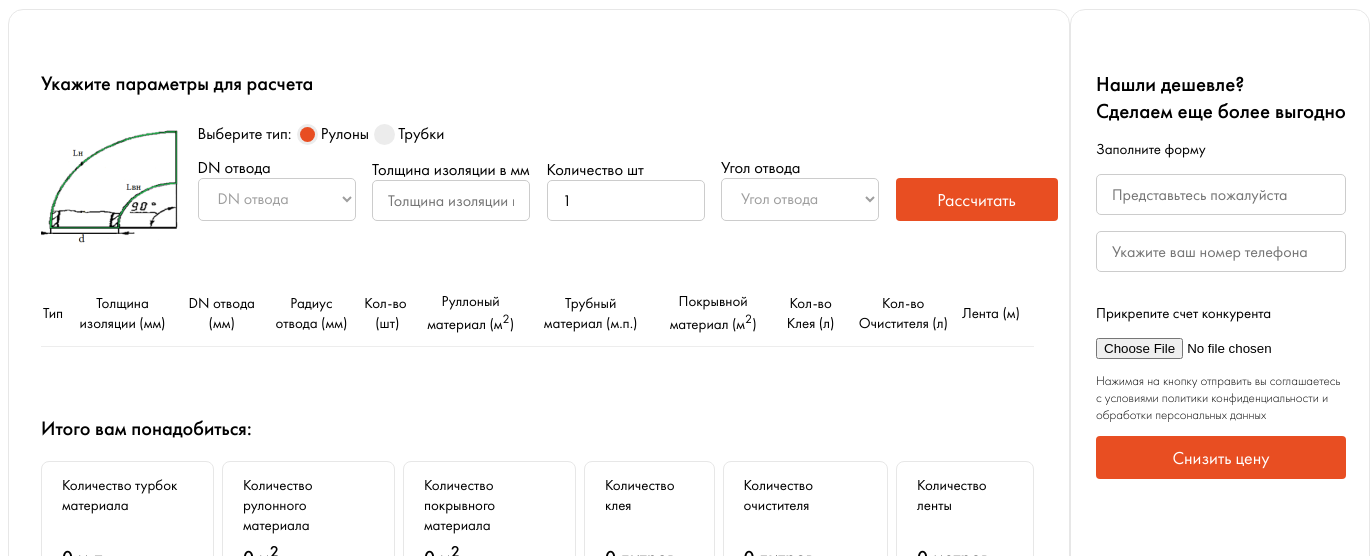
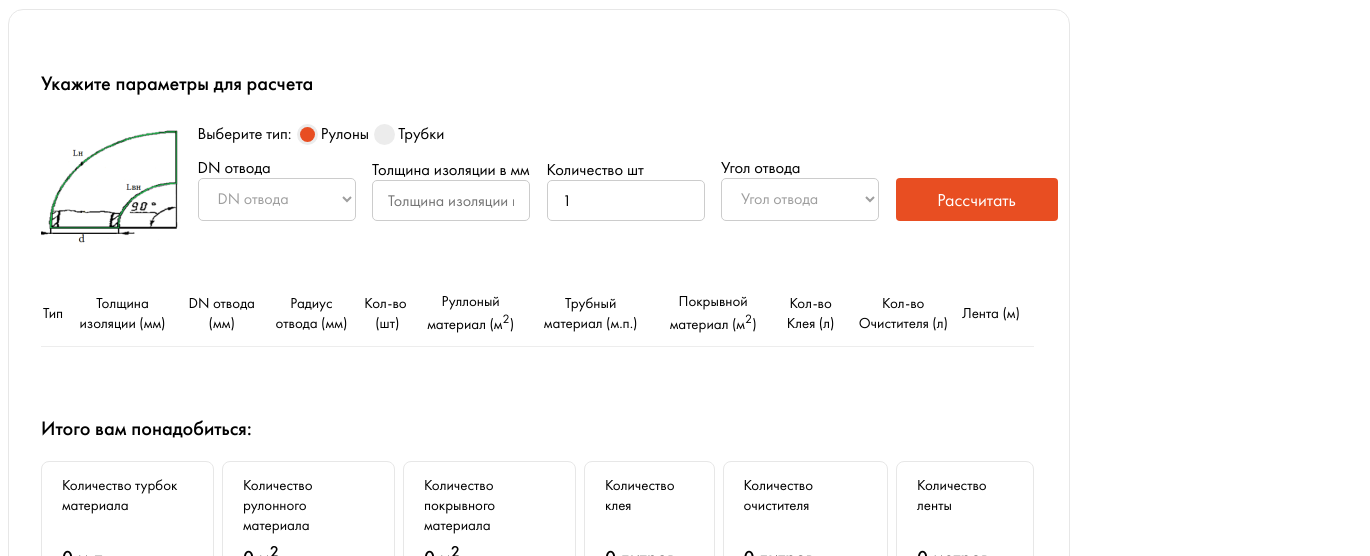
Before and after one commit to traacc/angleCalc, a plain HTML site: page index.html in a window 1280 px wide. Shown: the part 244-800 px from the top of the page, 1370 px wide, since content can reach past the window. Drawn offline with Linux system fonts and the light colour scheme.

Commit message:
Add files via upload

```diff
--- a/index.html
+++ b/index.html
@@ -171,20 +171,6 @@
         позвоните нам +7 000 000 000
     </h3>
 </div>
-    <aside class="cheaperForm">
-        <div class="cheaperForm__inner">
-            <h3>Нашли дешевле?
-                Сделаем&nbsp;еще более выгодно</h3>
-                <p>Заполните форму</p>
-                <input placeholder="Представьтесь пожалуйста" class="cheaperForm__name" type="text">
-                <input placeholder="Укажите ваш номер телефона" class="cheaperForm__phone" type="text">
-
-            <p>Прикрепите счет конкурента</p>
-                <input type="file" name="" id="">
-            <p class="note">Нажимая на кнопку отправить вы соглашаетесь с условиями политики конфиденциальности и обработки персональных данных</p>
-            <button class="btn cheaperForm__btn">Снизить цену</button>
-        </div>
-    </aside>
 </main>
     <img class="pdfLogo hide" src="./imgs/logoPdf.png" alt="" srcset="">
     <script src="font.js"></script>
```
